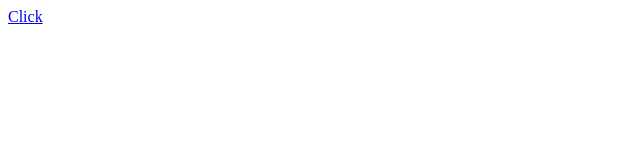
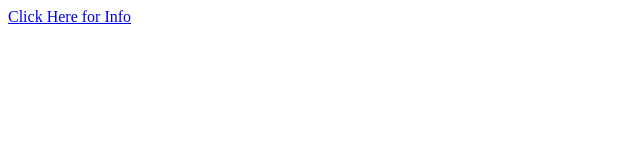
Before and after one commit to ariggs154/2024GobblerBandingProjectReport, a plain HTML site: page Index.html in a window 1280 px wide. Shown: the whole page, without its empty margins (0-640 px from the left). Drawn offline with Linux system fonts and the light colour scheme.

Commit message:
Update Index.html

```diff
--- a/Index.html
+++ b/Index.html
@@ -1,3 +1,3 @@
 <html>
-     <p><a href = "2024Report.pdf">Click</a></p>
+     <p><a href = "2024Report.pdf">Click Here for Info </a></p>
 </html>
```
